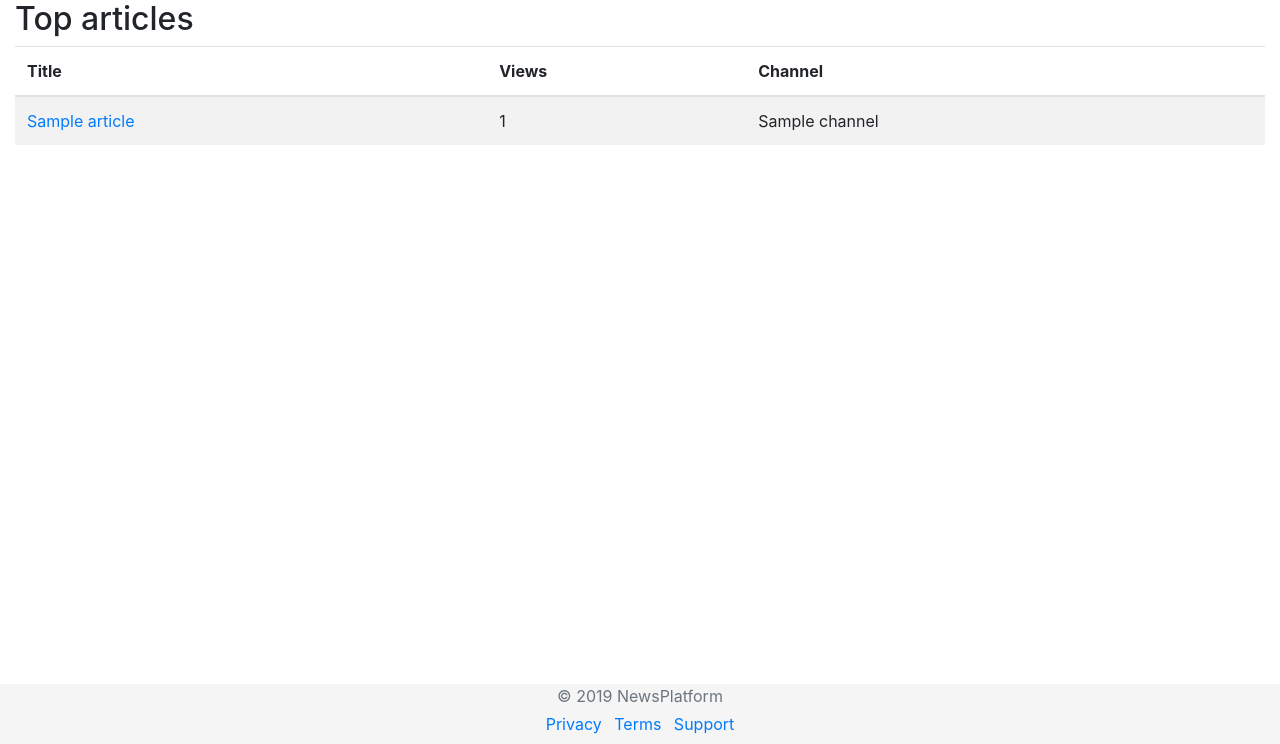
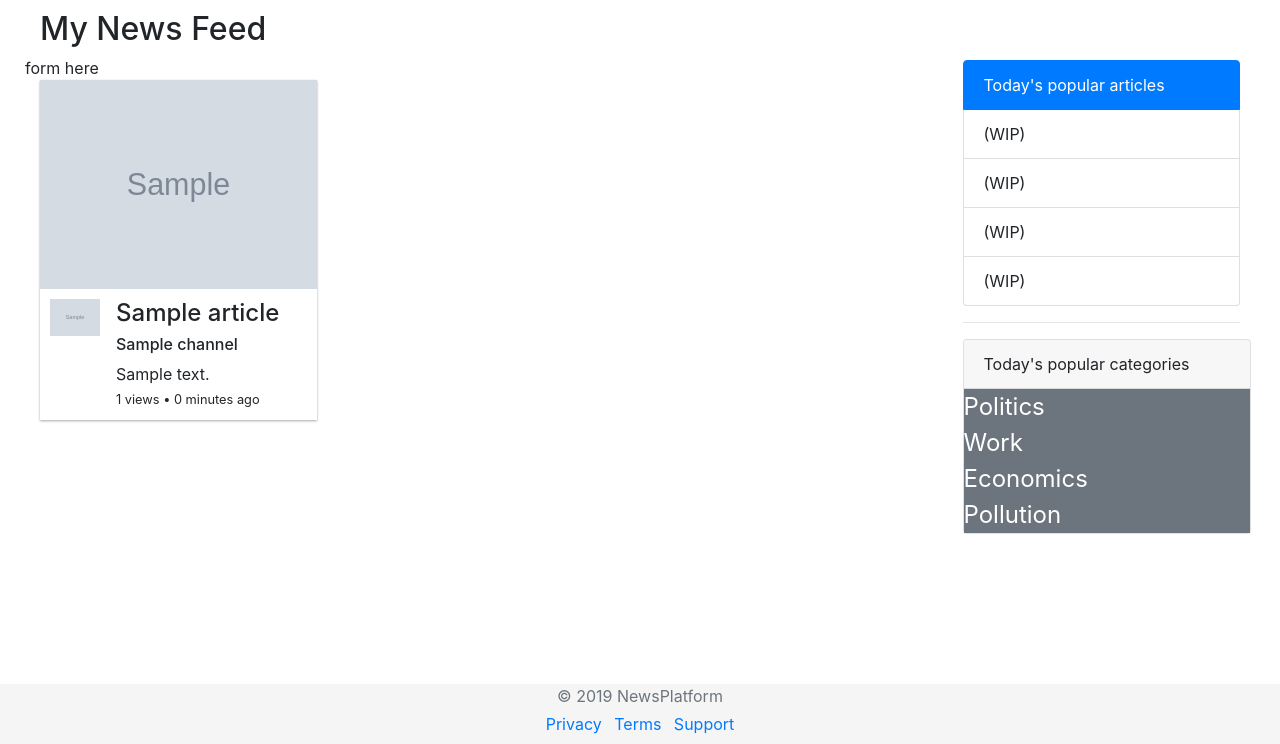
Before and after one commit to oldjpwilson/NewsPlatform, a Django app: page /articles/ in a window 1280 px wide. Shown: the part 56-800 px from the top of the page. Run offline with Django 3.2, Linux system fonts and the light colour scheme; tables that the repository leaves empty hold one stand-in row (values such as "Sample post"); grey boxes marked "Sample" are stand-in pictures; some libraries are stand-ins or nearby versions.

Commit message:
Changes to home page

```diff
--- a/src/articles/admin.py
+++ b/src/articles/admin.py
@@ -15,6 +15,7 @@ class ArticleAdmin(admin.ModelAdmin):
                 'channel',
                 'title',
                 'description',
+                'thumbnail',
                 'media_type',
                 'categories',
                 'urgency',
--- a/src/articles/models.py
+++ b/src/articles/models.py
@@ -33,7 +33,7 @@ class Article(models.Model):
     channel = models.ForeignKey(Channel, on_delete=models.CASCADE)
     title = models.CharField(max_length=50)
     description = models.TextField()
-    thumbnail = models.ImageField(blank=True, null=True)
+    thumbnail = models.ImageField()  # TODO: do we want this to be filled?
     media_type = models.CharField(max_length=10, choices=MEDIA_CHOICES)
     published_date = models.DateTimeField(auto_now_add=True)
     last_edit_date = models.DateTimeField(auto_now=True)
--- a/src/templates/article_list.html
+++ b/src/templates/article_list.html
@@ -2,29 +2,66 @@
 
 {% block content %}
 
-  <div class="row">
-    <div class="col-12">
-    <h2>Top articles</h2>
-    <table class="table table-striped">
-      <thead>
-        <tr>
-          <th scope="col">Title</th>
-          <th scope="col">Views</th>
-          <th scope="col">Channel</th>
-        </tr>
-      </thead>
-      <tbody>
-      {% for article in article_list %}
-        <tr>
-          <td><a href="{{ article.get_absolute_url }}">{{ article.title }}<a></td>
-          <td>{{ article.view_count }}</td>
-          <td>{{ article.channel.name }}</td>
-        </tr>
-      {% endfor %}
-      </tbody>
-    </table>
+  <div class="row" style="margin: 10px;">
+
+    <div class="col-9">
+
+      <h2>My News Feed</h2>
+
+      <div class="row">
+        form here
+      </div>
+
+      <div class="row">
+        {% for article in article_list %}
+          <div class="col-4">
+            <a style="text-decoration: none; color: #212529;" href="{{ article.get_absolute_url }}">
+            <div class="shadow">
+              <div>
+                <img class="img-fluid" src="{{ article.thumbnail.url }}" alt="article-image">
+              </div>
+              <div class="media box" style="margin-bottom: 50px;">
+                <img style="width: 50px;" src="{{ article.channel.profile_image.url }}" class="mr-3" alt="profile-image">
+                <div class="media-body">
+                  <h4 class="mt-0">{{ article.title }}</h4>
+                  <h6>{{ article.channel.name }}</h6>
+                  {{ article.description|truncatechars:80 }}
+                  <br />
+                  <small>{{ article.view_count }} views • {{ article.published_date|timesince }} ago</small>
+                </div>
+              </div>
+            </a>
+            </div>
+          </div>
+        {% endfor %}
+      </div>
+
     </div>
+
+    <div class="col-3" style="margin-top: 50px;">
+      <ul class="list-group">
+        <li class="list-group-item active">Today's popular articles</li>
+        <li class="list-group-item">(WIP)</li>
+        <li class="list-group-item">(WIP)</li>
+        <li class="list-group-item">(WIP)</li>
+        <li class="list-group-item">(WIP)</li>
+      </ul>
+
+      <hr />
+
+      <div class="card" style="width: 18rem;">
+        <div class="card-header">
+          Today's popular categories
+        </div>
+        <a style="font-size: 24px; background-color: #6c757d; color: #fff; white-space: nowrap; box-sizing: border-box;">Politics</a>
+        <a style="font-size: 24px; background-color: #6c757d; color: #fff">Work</a>
+        <a style="font-size: 24px; background-color: #6c757d; color: #fff">Economics</a>
+        <a style="font-size: 24px; background-color: #6c757d; color: #fff">Pollution</a>
+
+      </div>
+
+    </div>
+
   </div>
 
-
 {% endblock content %}
--- a/src/templates/style.html
+++ b/src/templates/style.html
@@ -23,8 +23,24 @@ hr {
 }
 
 .col {
-    padding: 3px;
-    margin: 3px;
+  padding: 3px;
+  margin: 3px;
 }
 
+.box {
+  border-radius: 2px;
+  padding: 10px;
+}
+
+.shadow {
+  box-shadow: 0 1px 3px rgba(0,0,0,0.12), 0 1px 2px rgba(0,0,0,0.24) !important;
+  transition: all 0.3s cubic-bezier(.25,.8,.25,1) !important;
+}
+
+.shadow:hover {
+  box-shadow: 0 14px 28px rgba(0,0,0,0.25), 0 10px 10px rgba(0,0,0,0.22) !important;
+}
+
+
+
 </style>
```
Also changed, not shown: src/articles/forms.py (+9 -1 lines).
